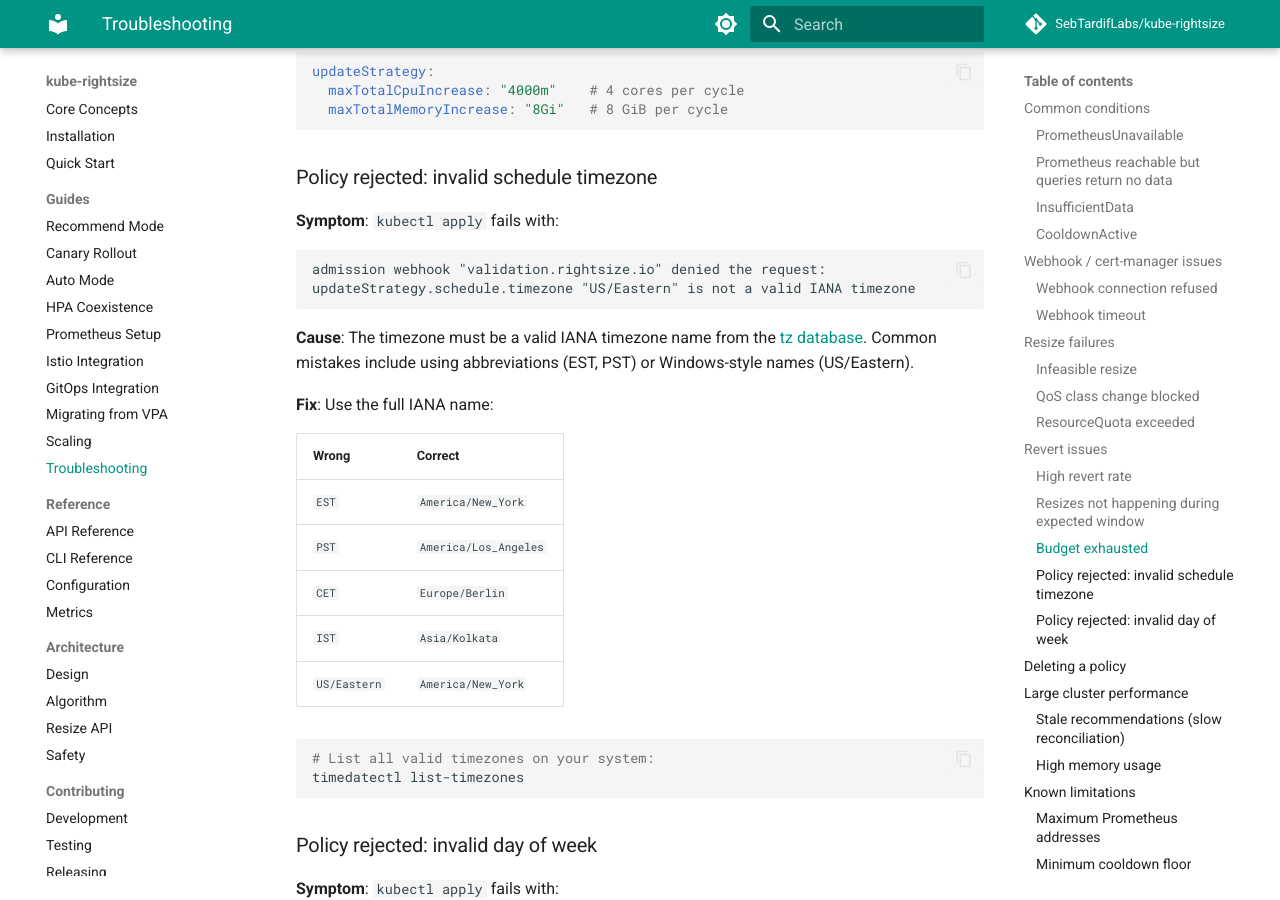
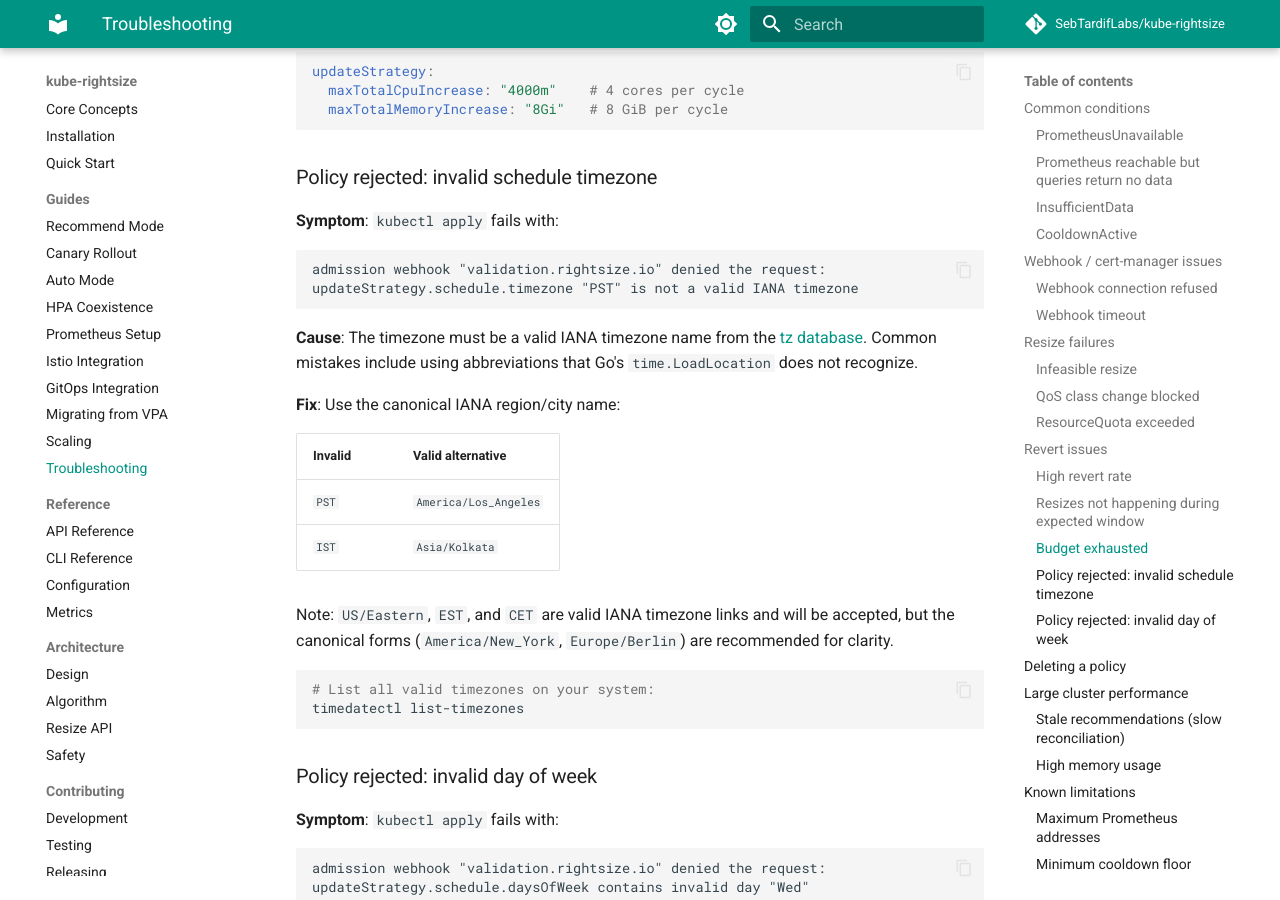
Before and after one commit to attune-io/attune, an MkDocs documentation site: the page built from docs/guides/troubleshooting.md, in a window 1280 px wide and 900 px high, scrolled down 5903 px. Built offline with MkDocs 1.6.1 and Material for MkDocs 9.7.7, drawn with Linux system fonts in a browser that asks for light colours; comment, search, counter and statistics services are not loaded.

Commit message:
fix: add autoRevert false test and correct timezone troubleshooting example
Add Helm unittest for autoRevert:false to guard against regression of
the kindIs 'bool' template pattern. Without this test, a naive change
to a simple {{- if }} would silently override false with true.

Fix troubleshooting timezone section: US/Eastern is a valid IANA timezone
link (Go's time.LoadLocation accepts it), so the example showing it
rejected was incorrect. Replace with PST which is genuinely invalid.
Update the table to only list actually-invalid values.

Total Helm tests: 80.

Signed-off-by: Sebastien Tardif <sebtardif@ncf.ca>

````diff
--- a/docs/guides/troubleshooting.md
+++ b/docs/guides/troubleshooting.md
@@ -297,23 +297,24 @@ updateStrategy:
 **Symptom**: `kubectl apply` fails with:
 ```
 admission webhook "validation.rightsize.io" denied the request:
-updateStrategy.schedule.timezone "US/Eastern" is not a valid IANA timezone
+updateStrategy.schedule.timezone "PST" is not a valid IANA timezone
 ```
 
 **Cause**: The timezone must be a valid IANA timezone name from the
 [tz database](https://en.wikipedia.org/wiki/List_of_tz_database_time_zones).
-Common mistakes include using abbreviations (EST, PST) or Windows-style
-names (US/Eastern).
+Common mistakes include using abbreviations that Go's `time.LoadLocation`
+does not recognize.
 
-**Fix**: Use the full IANA name:
+**Fix**: Use the canonical IANA region/city name:
 
-| Wrong | Correct |
-|-------|---------|
-| `EST` | `America/New_York` |
+| Invalid | Valid alternative |
+|---------|-----------------|
 | `PST` | `America/Los_Angeles` |
-| `CET` | `Europe/Berlin` |
 | `IST` | `Asia/Kolkata` |
-| `US/Eastern` | `America/New_York` |
+
+Note: `US/Eastern`, `EST`, and `CET` are valid IANA timezone links and
+will be accepted, but the canonical forms (`America/New_York`,
+`Europe/Berlin`) are recommended for clarity.
 
 ```bash
 # List all valid timezones on your system:
````
Also changed, not shown: 1 other file.
